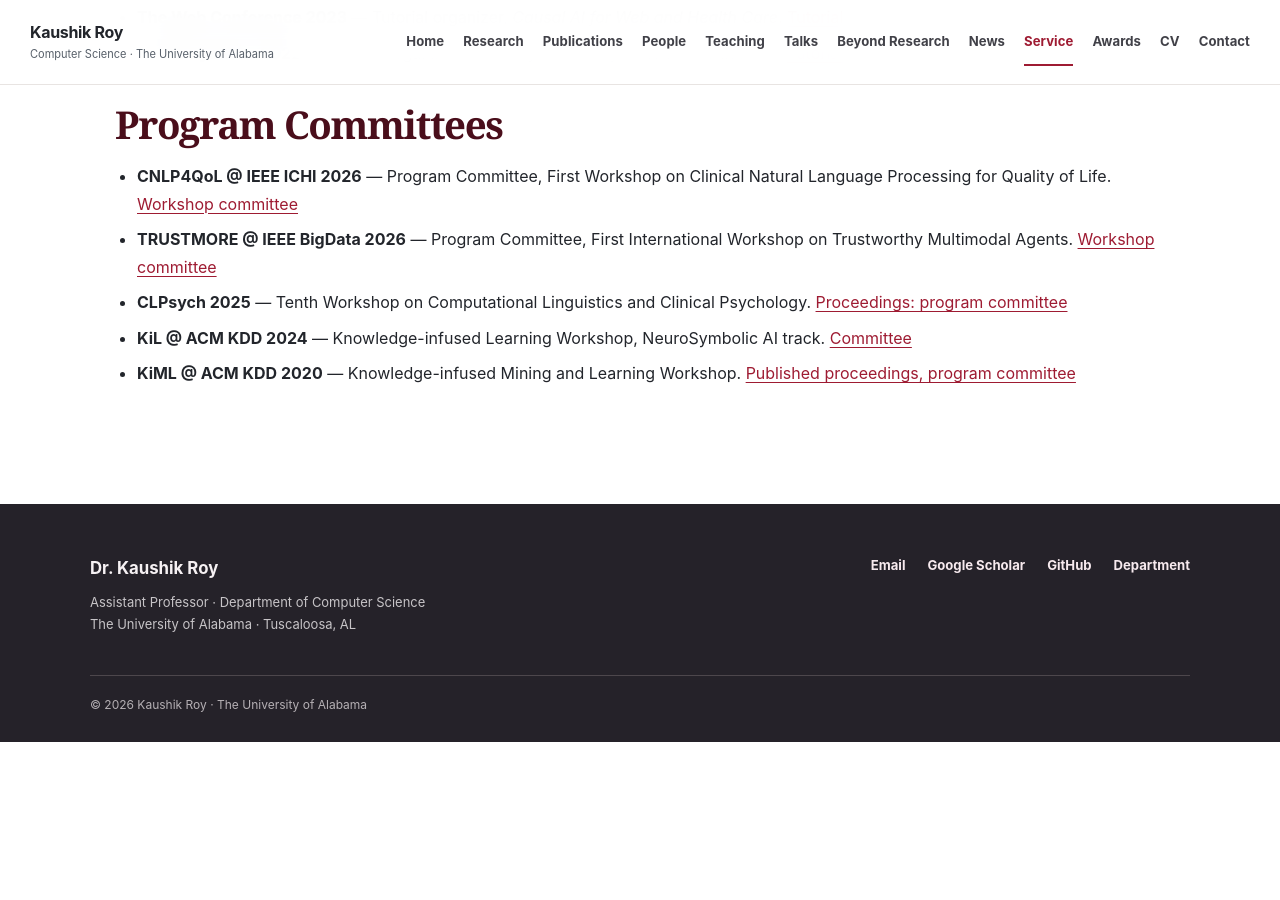
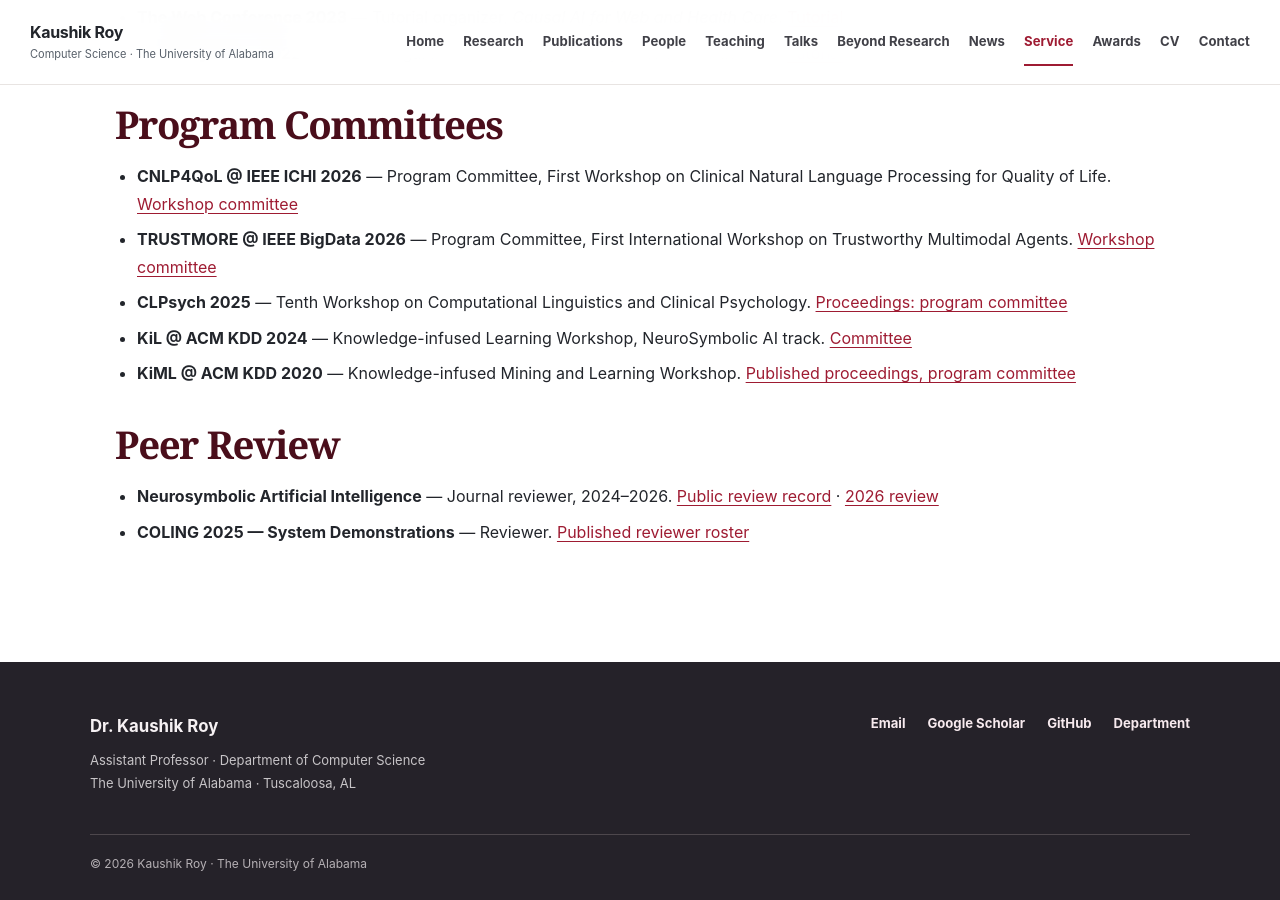
Before and after one commit to kauroy1994/home, a Jekyll site: the page built from _pages/service.md, in a window 1280 px wide and 900 px high, scrolled down 761 px. Built offline with Jekyll 4.4.1, drawn with Linux system fonts in a browser that asks for light colours; before the commit the page ends 1503 px from its top, so only the background shows below that.

Commit message:
Add publicly documented journal and COLING peer-review service

```diff
--- a/_pages/service.md
+++ b/_pages/service.md
@@ -25,3 +25,8 @@ lede: "Editorial appointments, event organization, and program committees."
 - **CLPsych 2025** — Tenth Workshop on Computational Linguistics and Clinical Psychology. [Proceedings: program committee](https://aclanthology.org/2025.clpsych-1.pdf)
 - **KiL @ ACM KDD 2024** — Knowledge-infused Learning Workshop, NeuroSymbolic AI track. [Committee](https://kil-workshop.github.io/committee.html)
 - **KiML @ ACM KDD 2020** — Knowledge-infused Mining and Learning Workshop. [Published proceedings, program committee](https://ceur-ws.org/Vol-2657/xproceedings.pdf)
+
+## Peer Review
+
+- **Neurosymbolic Artificial Intelligence** — Journal reviewer, 2024–2026. [Public review record](https://www.neurosymbolic-ai-journal.com/paper/algorithmic-ersatz-vsa-macroscopic-simulation-vector-symbolic-architecture-0) · [2026 review](https://www.neurosymbolic-ai-journal.com/paper/algorithmic-ersatz-vsa-towards-macroscopic-simulation-vector-symbolic-architecture)
+- **COLING 2025 — System Demonstrations** — Reviewer. [Published reviewer roster](https://aclanthology.org/2025.coling-demos.pdf)
```
